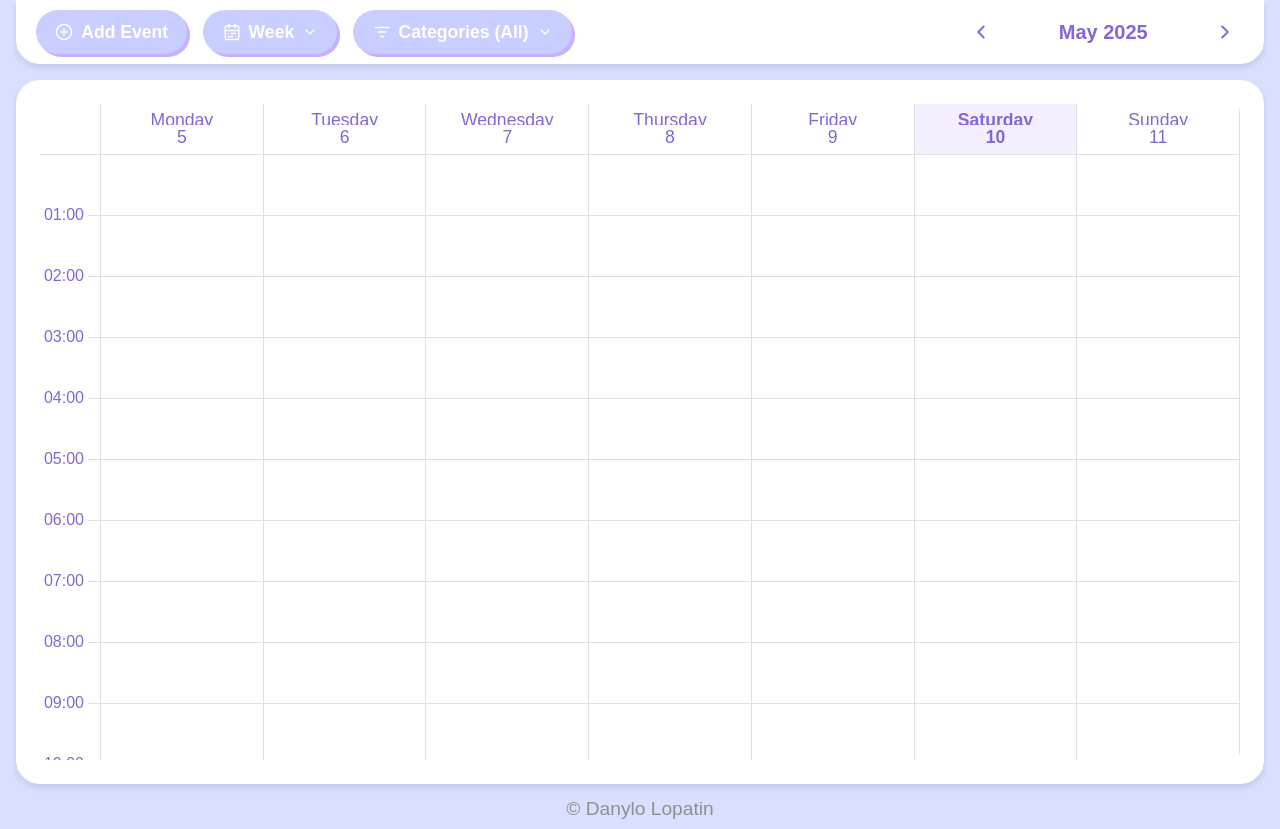
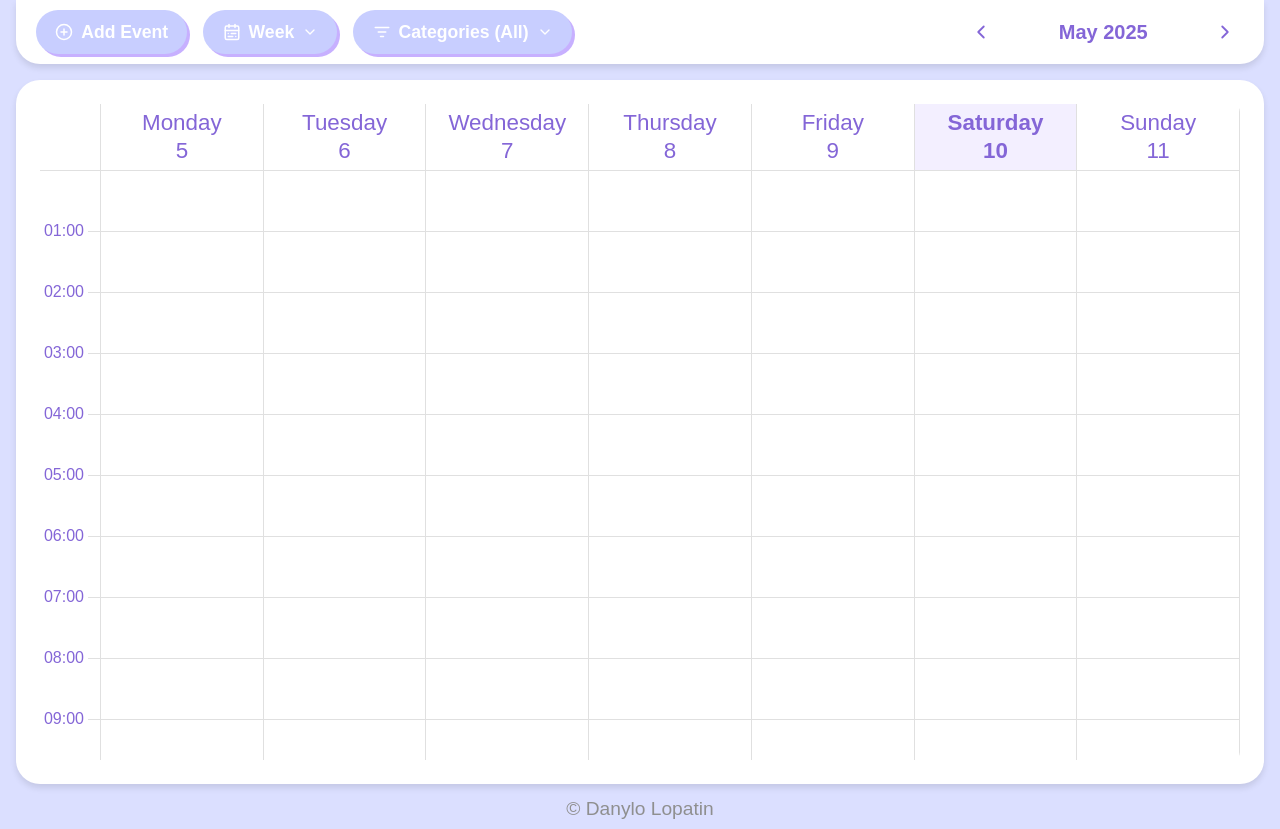
Before and after one commit to Danylo37/calendar-app, a React (Create React App) app: page / in a window 1280 px wide. Built offline with nearby package versions, Linux system fonts and the light colour scheme.

Commit message:
Calendar header fixed

```diff
--- a/src/styles/CalendarCommon.css
+++ b/src/styles/CalendarCommon.css
@@ -6,7 +6,6 @@
     top: 0;
     z-index: 100;
     flex-shrink: 0;
-    height: 50px;
 }
 
 .time-column-header {
@@ -25,27 +24,26 @@
 }
 
 .header-item {
+    display: flex;
     flex: 1;
     text-align: center;
     padding: 6px 0;
     border-right: 1px solid #e0e0e0;
-    display: flex;
     flex-direction: column;
     justify-content: center;
 }
 
 .day-name {
-    font-size: 1.1rem;
+    font-size: 1.4rem;
     color: #8466D7;
     white-space: nowrap;
     overflow: hidden;
     text-overflow: ellipsis;
     padding: 0 5px;
-    margin: 0;
 }
 
 .day-number {
-    font-size: 1.1rem;
+    font-size: 1.4rem;
     color: #8466D7;
     margin-top: 2px;
     margin-bottom: 0;
--- a/src/styles/view/DayView.css
+++ b/src/styles/view/DayView.css
@@ -6,10 +6,6 @@
     overflow: hidden;
 }
 
-.day-view .calendar-header {
-    height: 70px;
-}
-
 .day-view .grid-container {
     margin-top: 0;
 }
```
